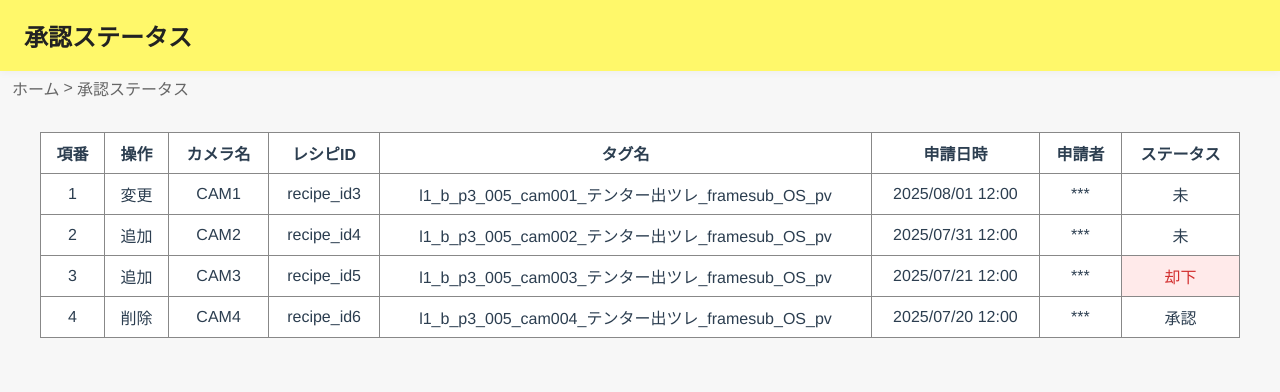
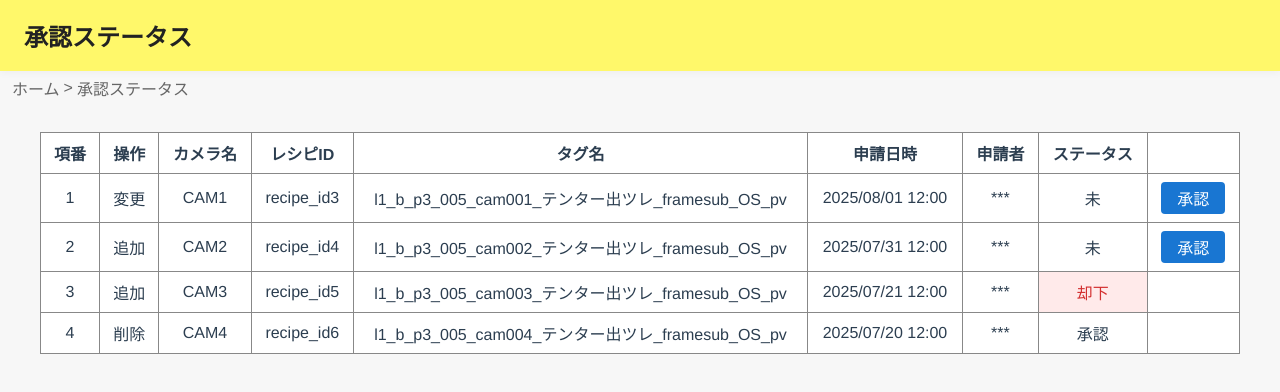
Before and after one commit to 38022/P3Icontrol, a Vue app: page /approval in a window 1280 px wide. Shown: the top 392 px of the page. Built offline with nearby package versions, Linux system fonts and the light colour scheme.

Commit message:
承認ボタン実装

```diff
--- a/src/components/ApprovalList.vue
+++ b/src/components/ApprovalList.vue
@@ -20,6 +20,7 @@
             <th>申請日時</th>
             <th>申請者</th>
             <th>ステータス</th>
+            <th></th>
           </tr>
         </thead>
         <tbody>
@@ -33,6 +34,13 @@
             <td>{{ row.name }}</td>
             <td :class="{ 'rejected-status': row.status === '却下' }">
               {{ row.status }}</td>
+            <td>
+              <button
+                v-if="row.status === '未'"
+                @click="approve(i)"
+                class="approve-btn"
+              >承認</button>
+            </td>
           </tr>
         </tbody>
       </table>
@@ -88,6 +96,11 @@ export default {
         }
         // 必要に応じて追加
       ]
+    }
+  },
+  methods: {
+    approve(index) {
+      this.approvalList[index].status = '承認';
     }
   }
 }
@@ -166,4 +179,18 @@ export default {
   color: #d32f2f;
   background: #ffeaea !important;
 }
+
+.approve-btn {
+  padding: 4px 16px;
+  background: #1976d2;
+  color: #fff;
+  border: none;
+  border-radius: 4px;
+  font-size: 1rem;
+  cursor: pointer;
+  transition: background 0.2s;
+}
+.approve-btn:hover {
+  background: #1256a0;
+}
 </style>
```
